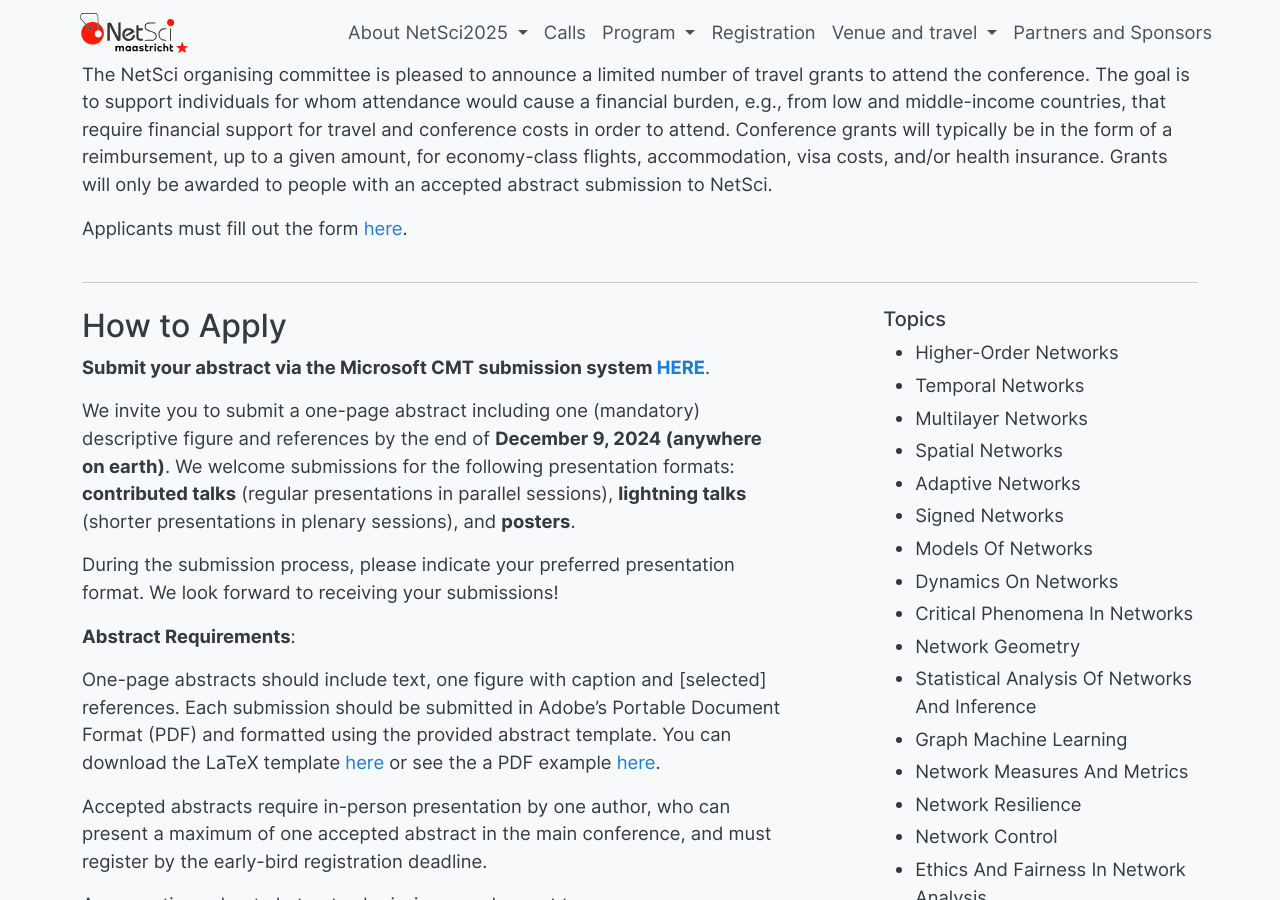
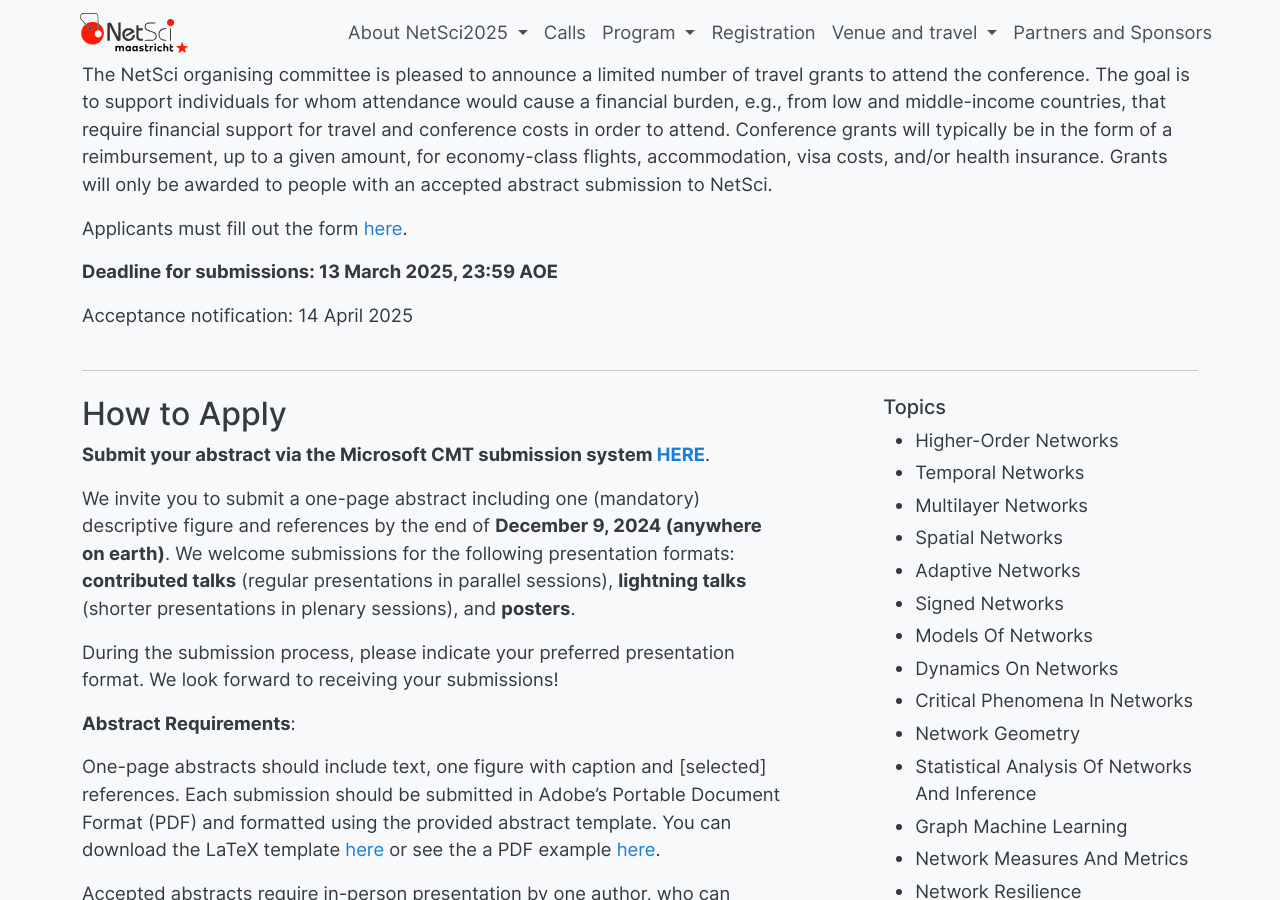
Before and after one commit to NetSci2025/netsci2025.github.io, a Jekyll site: the page built from calls.md, in a window 1280 px wide and 900 px high, scrolled down 555 px. Built offline with Jekyll 4.4.1, drawn with Linux system fonts in a browser that asks for light colours.

Commit message:
Update calls.md

```diff
--- a/calls.md
+++ b/calls.md
@@ -133,6 +133,10 @@ Grants will only be awarded to people with an accepted abstract submission to Ne
 
 Applicants must fill out the form [here](https://forms.gle/sChqKjAf6LoWQwxa8).
 
+**Deadline for submissions: 13 March 2025, 23:59 AOE**
+
+Acceptance notification: 14 April 2025
+
 
 
 
```
